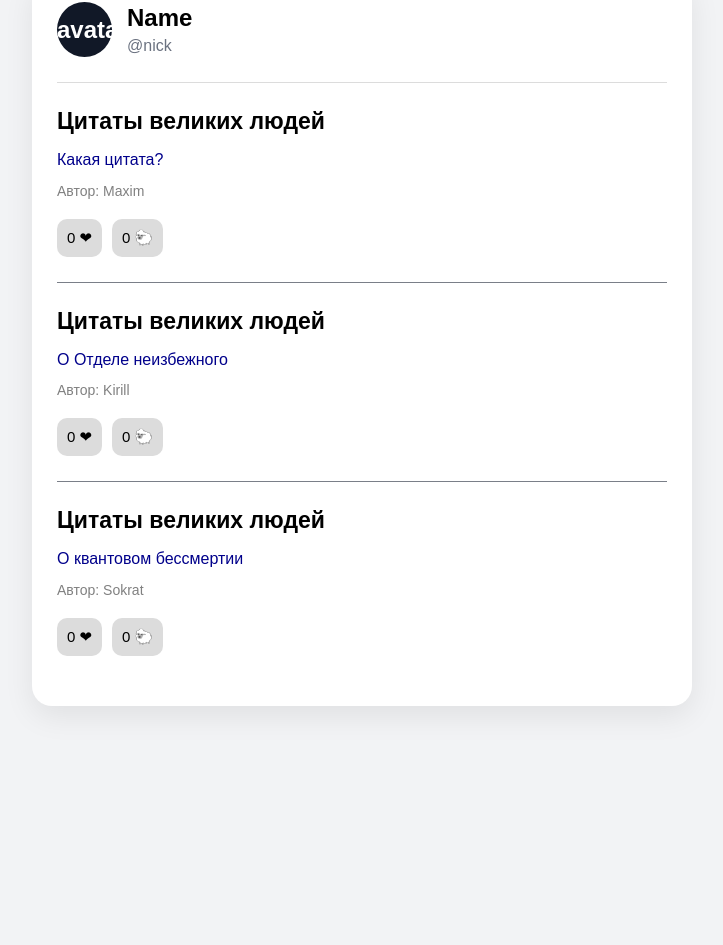
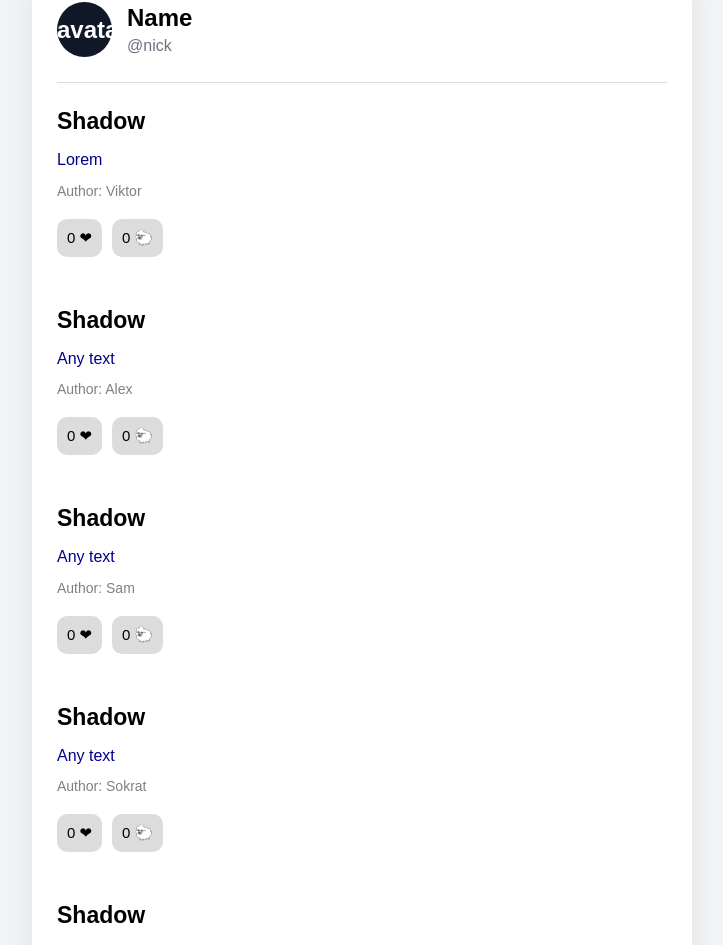
Before and after one commit to Qwexaro/react, a React (Vite) app: page / in a window 1280 px wide. Shown: the part 208-1153 px from the top of the page, without its empty margins (278-1001 px from the left). Before the commit the page ends 954 px from the top, so only its background shows below. Built offline with nearby package versions, Linux system fonts and the light colour scheme.

Commit message:
Remake profile card
- modified:   Post.jsx
- modified:   ProfileCard.jsx

```diff
--- a/src/components/Post.jsx
+++ b/src/components/Post.jsx
@@ -3,32 +3,15 @@ import Actions from './Actions'
 let Post = ({ author, title, text }) =>
     <div>
         <article className='post'>
-            <h2>Цитаты великих людей</h2>
+            <h2>{ title }</h2>
 
-            <p className='post-text'>Какая цитата?</p>
+            <p className='post-text'>{ text }</p>
 
-            <p className='post-author'>Автор: Maxim</p>
+            <p className='post-author'>Author: { author }</p>
 
             <Actions />
         </article>
-        <article className='post'>
-            <h2>Цитаты великих людей</h2>
 
-            <p className='post-text'>О Отделе неизбежного</p>
-
-            <p className='post-author'>Автор: Kirill</p>
-
-            <Actions />
-        </article>
-        <article className='post'>
-            <h2>Цитаты великих людей</h2>
-
-            <p className='post-text'>О квантовом бессмертии</p>
-
-            <p className='post-author'>Автор: Sokrat</p>
-
-            <Actions />
-        </article>
     </div>;
 
 export default Post;
--- a/src/components/ProfileCard.jsx
+++ b/src/components/ProfileCard.jsx
@@ -11,7 +11,15 @@ let ProfileCard = () =>
                 <p>@nick</p>
             </div>
         </div>
-        <Post />
+
+        <Post author={"Viktor"} title={"Shadow"} text={"Lorem"} />
+        <Post author={"Alex"} title={"Shadow"} text={"Any text"} />
+        <Post author={"Sam"} title={"Shadow"} text={"Any text"} />
+        <Post author={"Sokrat"} title={"Shadow"} text={"Any text"} />
+        <Post author={"Maxim"} title={"Shadow"} text={"Any text"} />
+        <Post author={"Dima"} title={"Shadow"} text={"Any text"} />
+        <Post author={"Misha"} title={"Shadow"} text={"Any text"} />
+        <Post author={"Semen"} title={"Shadow"} text={"Any text"} />
     </section>;
 
 export default ProfileCard;
```
